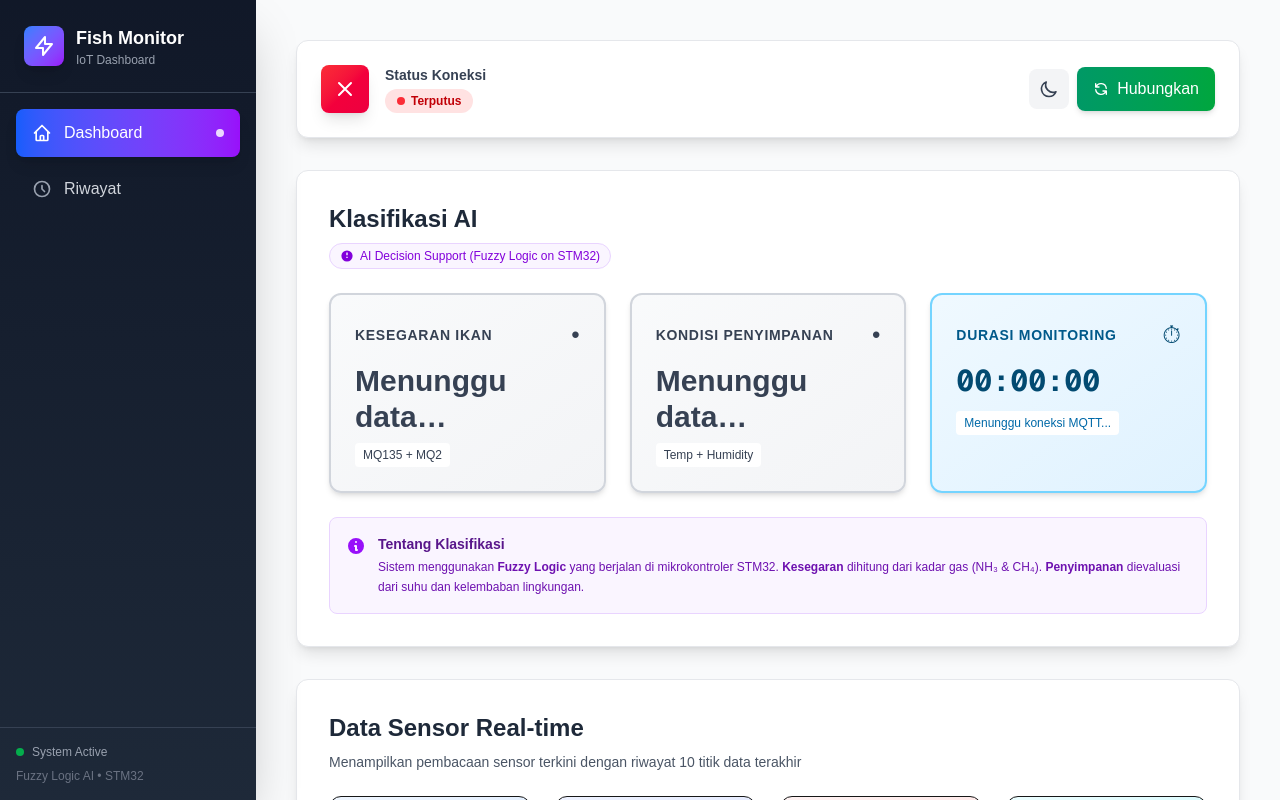
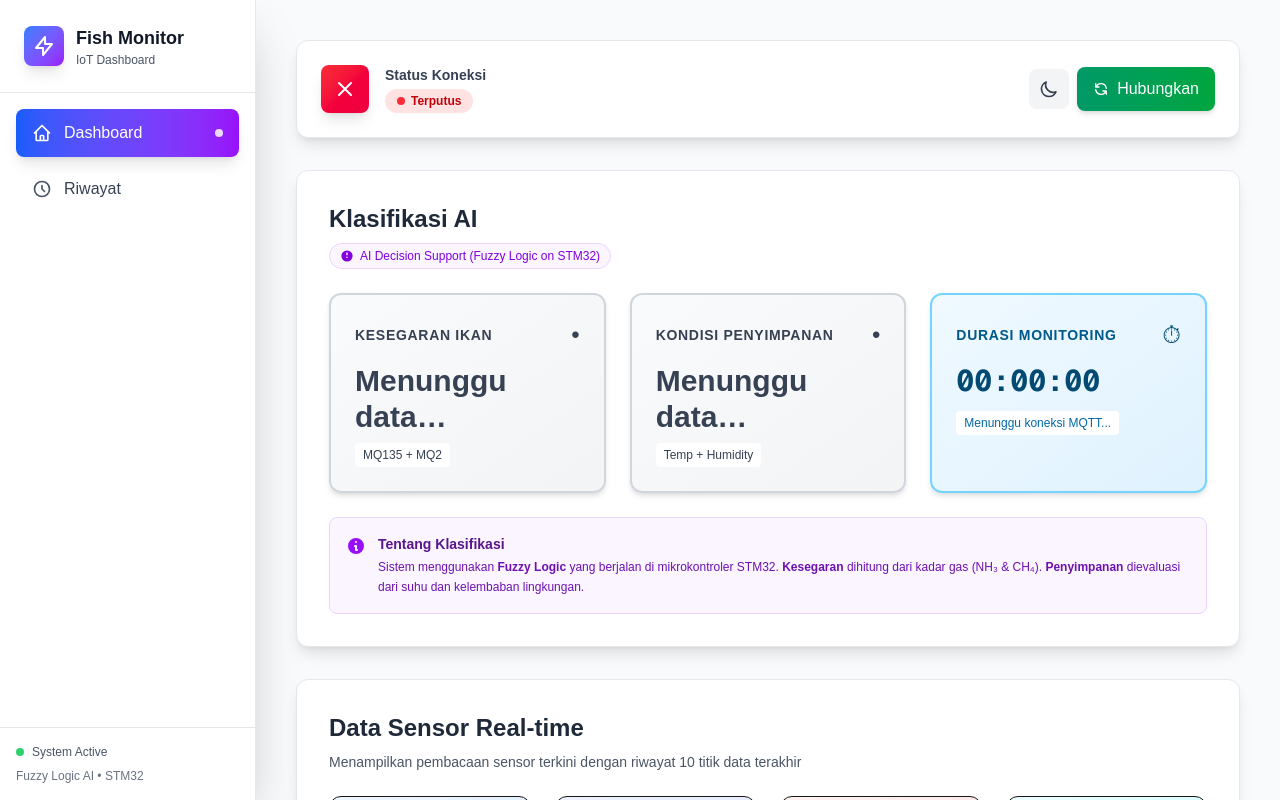
Before and after one commit to Capstone-E03/webapp, a Next.js app: page / in a window 1280 px wide. Shown: the top 800 px of the page. Built offline with nearby package versions, Linux system fonts and the light colour scheme; no server answers.

Commit message:
feat: light mode for sidebar

```diff
--- a/src/components/sidebar.js
+++ b/src/components/sidebar.js
@@ -38,11 +38,11 @@ export default function Sidebar({ isOpen, onClose }) {
       ></div>
 
       {/* Sidebar */}
-      <aside className={`fixed top-0 left-0 z-30 h-full w-64 bg-gradient-to-b from-gray-900 to-gray-800 shadow-2xl transform transition-transform md:translate-x-0 ${
+      <aside className={`fixed top-0 left-0 z-30 h-full w-64 bg-white dark:bg-gradient-to-b dark:from-gray-950 dark:to-gray-900 border-r border-gray-200 dark:border-gray-800 shadow-2xl transform transition-transform md:translate-x-0 ${
         isOpen ? "translate-x-0" : "-translate-x-full"
       }`}>
         {/* Header */}
-        <div className="p-6 border-b border-gray-700">
+        <div className="p-6 border-b border-gray-200 dark:border-gray-800">
           <div className="flex items-center gap-3">
             <div className="w-10 h-10 bg-gradient-to-br from-blue-500 to-purple-600 rounded-lg flex items-center justify-center shadow-lg">
               <svg className="w-6 h-6 text-white" fill="none" stroke="currentColor" viewBox="0 0 24 24">
@@ -50,8 +50,8 @@ export default function Sidebar({ isOpen, onClose }) {
               </svg>
             </div>
             <div>
-              <h2 className="text-lg font-bold text-white">Fish Monitor</h2>
-              <p className="text-xs text-gray-400">IoT Dashboard</p>
+              <h2 className="text-lg font-bold text-gray-900 dark:text-gray-100">Fish Monitor</h2>
+              <p className="text-xs text-gray-600 dark:text-gray-400">IoT Dashboard</p>
             </div>
           </div>
         </div>
@@ -68,10 +68,10 @@ export default function Sidebar({ isOpen, onClose }) {
                 className={`flex items-center gap-3 px-4 py-3 font-medium rounded-lg transition-all group ${
                   isActive
                     ? "bg-gradient-to-r from-blue-600 to-purple-600 text-white shadow-lg"
-                    : "text-gray-300 hover:bg-gray-700 hover:text-white"
+                    : "text-gray-700 dark:text-gray-300 hover:bg-gray-100 dark:hover:bg-gray-800 hover:text-gray-900 dark:hover:text-white"
                 }`}
               >
-                <span className={`${isActive ? "text-white" : "text-gray-400 group-hover:text-white"}`}>
+                <span className={`${isActive ? "text-white" : "text-gray-600 dark:text-gray-400 group-hover:text-gray-900 dark:group-hover:text-white"}`}>
                   {item.icon}
                 </span>
                 <span>{item.label}</span>
@@ -84,12 +84,12 @@ export default function Sidebar({ isOpen, onClose }) {
         </nav>
 
         {/* Footer Info */}
-        <div className="absolute bottom-0 left-0 right-0 p-4 border-t border-gray-700">
-          <div className="flex items-center gap-2 text-xs text-gray-400">
+        <div className="absolute bottom-0 left-0 right-0 p-4 border-t border-gray-200 dark:border-gray-800 bg-white dark:bg-transparent">
+          <div className="flex items-center gap-2 text-xs text-gray-600 dark:text-gray-400">
             <div className="w-2 h-2 bg-green-500 rounded-full animate-pulse"></div>
             <span>System Active</span>
           </div>
-          <p className="mt-2 text-xs text-gray-500">
+          <p className="mt-2 text-xs text-gray-500 dark:text-gray-500">
             Fuzzy Logic AI • STM32
           </p>
         </div>
```
